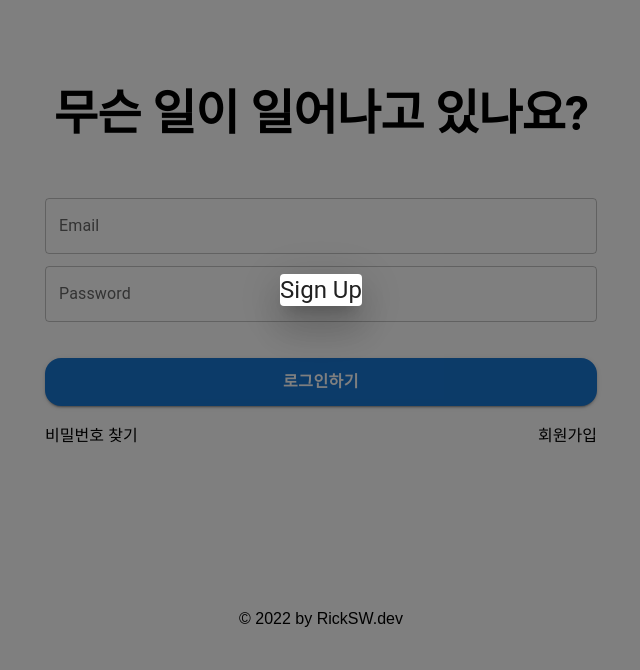
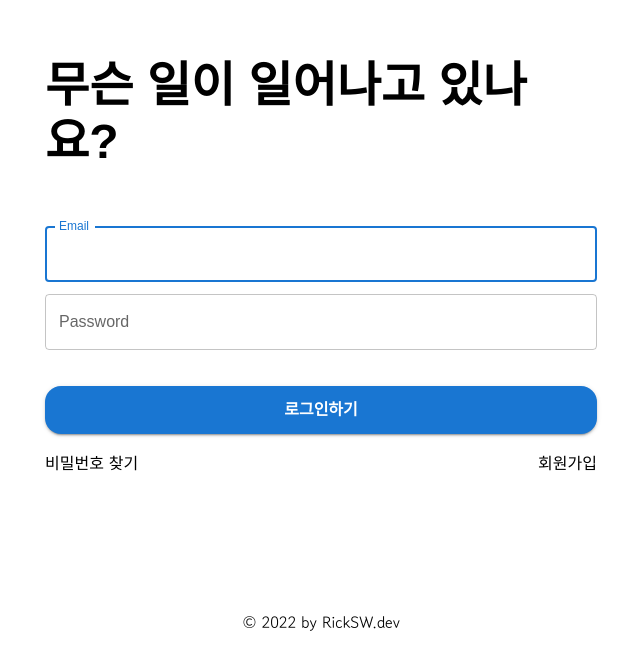
Before and after one commit to ohseungo/rwitter-sns-frontend, a React (Create React App) app: page / in a window 1280 px wide. Shown: the part 110-780 px from the top of the page, without its empty margins (319-959 px from the left). Built offline with nearby package versions, Linux system fonts and the light colour scheme.

Commit message:
feat : font 추가 및 theme 적용

```diff
--- a/public/index.html
+++ b/public/index.html
@@ -10,6 +10,12 @@
       content="Web site created using create-react-app"
     />
     <link rel="manifest" href="%PUBLIC_URL%/manifest.json" />
+    <link rel="preconnect" href="https://fonts.googleapis.com" />
+    <link rel="preconnect" href="https://fonts.gstatic.com" crossorigin />
+    <link
+      href="https://fonts.googleapis.com/css2?family=Gowun+Dodum&display=swap"
+      rel="stylesheet"
+    />
     <!--
       Notice the use of %PUBLIC_URL% in the tags above.
       It will be replaced with the URL of the `public` folder during the build.
--- a/src/App.tsx
+++ b/src/App.tsx
@@ -1,10 +1,20 @@
 import React, { useState } from "react";
 import ManagedRouterComponent from "components/common/Router";
 import LayoutContainer from "components/common/LayoutContainer";
+import { ThemeProvider, createTheme } from "@mui/material/styles";
+
 function App() {
   const [isLoggedIn, setLoggedIn] = useState(false);
   const [userInfo, setUserInfo] = useState<object>({});
+
+  const THEME = createTheme({
+    typography: {
+      fontFamily: `sans-serif`,
+    },
+  });
+
   return (
+    <ThemeProvider theme={THEME}>
       <LayoutContainer>
         <ManagedRouterComponent
           isLoggedIn={isLoggedIn}
@@ -12,6 +22,7 @@
           userInfo={userInfo}
         />
       </LayoutContainer>
+    </ThemeProvider>
   );
 }
 
--- a/src/index.css
+++ b/src/index.css
@@ -9,9 +9,7 @@
 
 body {
   margin: 0;
-  font-family: sans-serif, -apple-system, BlinkMacSystemFont, "Segoe UI",
-    "Roboto", "Oxygen", "Ubuntu", "Cantarell", "Fira Sans", "Droid Sans",
-    "Helvetica Neue";
+  font-family: "Gowun Dodum", sans-serif;
   -webkit-font-smoothing: antialiased;
   -moz-osx-font-smoothing: grayscale;
 }
--- a/src/pages/auth/Login.tsx
+++ b/src/pages/auth/Login.tsx
@@ -66,7 +66,6 @@
         </Form>
       </Main>
       <Footer>© 2022 by RickSW.dev</Footer>
-      <SignupDialog />
     </Root>
   );
 };
```
Lines whose indentation alone changed are shown as unchanged.
